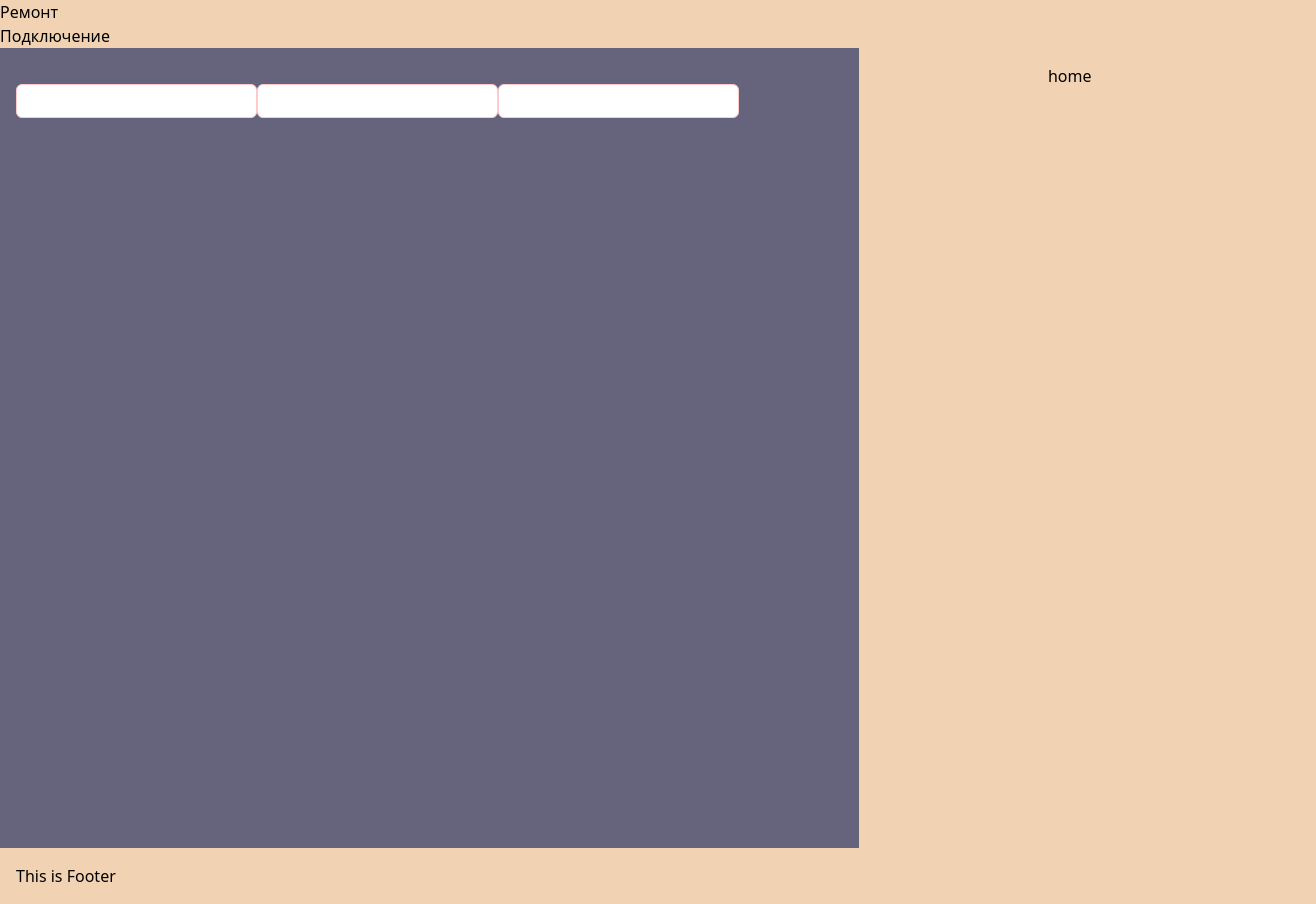
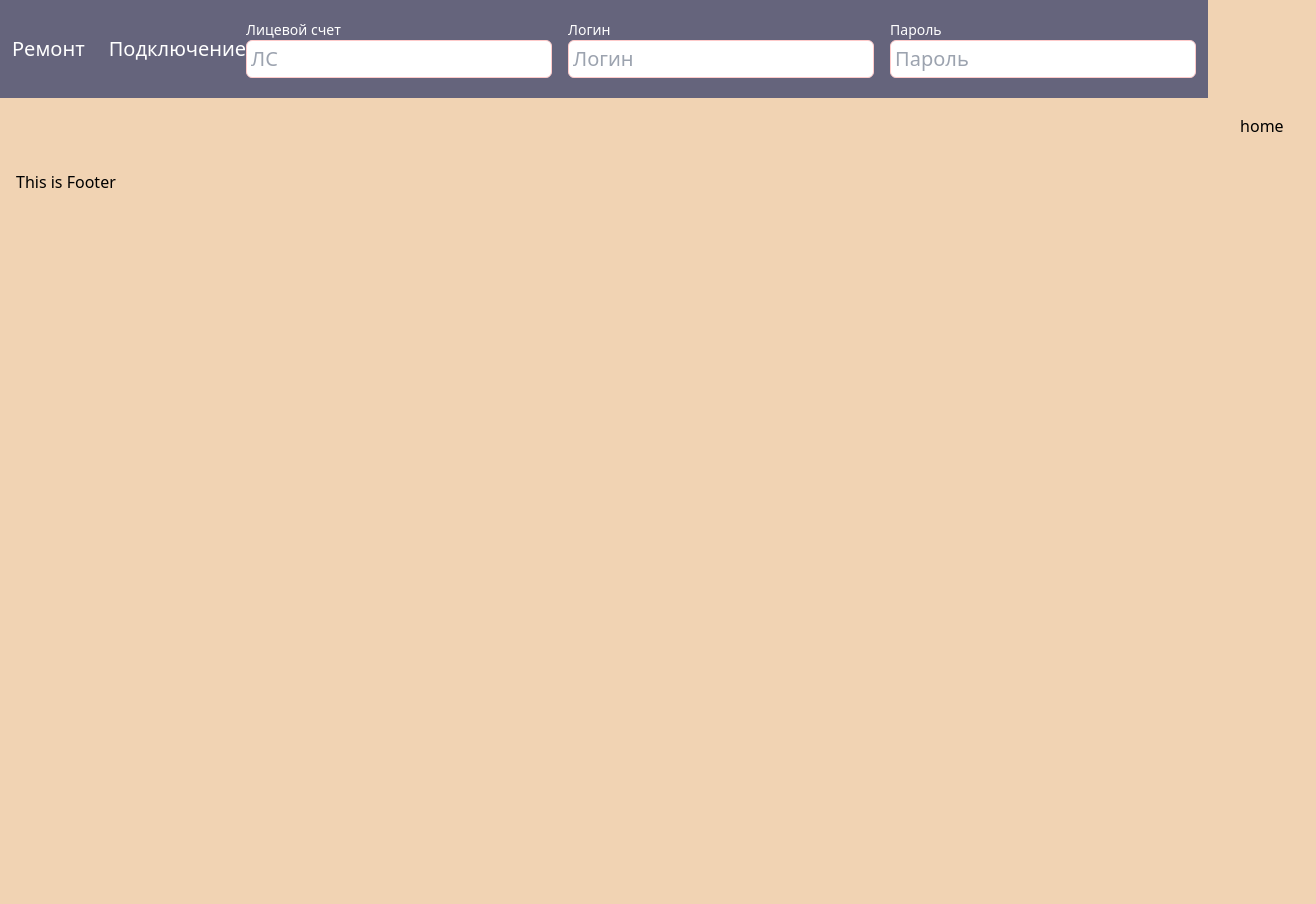
Before and after one commit to OmurbekArykbaev/template-generator, a React (Vite) app: page / in a window 1280 px wide. Shown: the whole page, 1316 px wide, since content can reach past the window. After the commit the page ends 800 px from the top, so only its background shows below. Built offline with nearby package versions, Linux system fonts and the light colour scheme.

Commit message:
add form in header

```diff
--- a/src/layout/aside/Aside.module.css
+++ /dev/null
@@ -1,10 +0,0 @@
-.aside {
-  display: grid;
-  grid-area: aside;
-  @apply py-6 px-4 min-h-screen  bg-[#65647C];
-  /* @apply bg-black min-h-screen; */
-}
-
-.aside > div > form {
-  @apply space-y-3;
-}
--- a/src/layout/aside/Aside.tsx
+++ /dev/null
@@ -1,18 +0,0 @@
-import { Input } from "../../components"
-import styles from "./Aside.module.css"
-
-const Aside = () => {
-  return (
-    <aside className={styles.aside}>
-      <div>
-        <form>
-          <Input />
-          <Input />
-          <Input />
-        </form>
-      </div>
-    </aside>
-  )
-}
-
-export default Aside
--- a/src/layout/header/Header.module.css
+++ b/src/layout/header/Header.module.css
@@ -1,3 +1,11 @@
 .header {
-  grid-area: header;
+  @apply py-3 bg-[#65647C] text-[#fff]  text-xl;
 }
+
+.header > div {
+  @apply flex justify-around items-center px-3 py-2;
+}
+
+.header > div > ul {
+  @apply flex space-x-6;
+}
--- a/src/layout/header/Header.tsx
+++ b/src/layout/header/Header.tsx
@@ -1,3 +1,4 @@
+import { Input } from "../../components"
 import styles from "./Header.module.css"
 
 const Header = (): JSX.Element => {
@@ -8,6 +9,27 @@ const Header = (): JSX.Element => {
           <li>Ремонт</li>
           <li>Подключение</li>
         </ul>
+        <form className="flex flex-row space-x-4">
+          <div className="flex flex-col">
+            <label className="text-sm" htmlFor="ls">
+              Лицевой счет
+            </label>
+            <Input type="text" placeholder="ЛС" name="ls" />
+          </div>
+
+          <div className="flex flex-col">
+            <label className="text-sm" htmlFor="ls">
+              Логин
+            </label>
+            <Input type="text" placeholder="Логин" name="login" />
+          </div>
+          <div className="flex flex-col">
+            <label className="text-sm" htmlFor="ls">
+              Пароль
+            </label>
+            <Input type="text" placeholder="Пароль" name="password" />
+          </div>
+        </form>
       </div>
     </header>
   )
--- a/src/layout/index.ts
+++ b/src/layout/index.ts
@@ -4,7 +4,6 @@
 import Header from "./header/Header"
 import Footer from "./footer/Footer"
 import Layout from "./layout/Layout"
-import Aside from "./aside/Aside"
 import Wrapper from "./wrapper/Wrapper"
 
-export { Wrapper, Header, Footer, Layout, Aside }
+export { Wrapper, Header, Footer, Layout }
--- a/src/layout/layout/Layout.tsx
+++ b/src/layout/layout/Layout.tsx
@@ -2,14 +2,12 @@ import { FC } from "react"
 import { LayoutProps } from "./Layout.props"
 import Header from "../header/Header"
 import Footer from "../footer/Footer"
-import Aside from "../aside/Aside"
 import Wrapper from "../wrapper/Wrapper"
 
 const Layout: FC<LayoutProps> = ({ children }): JSX.Element => {
   return (
     <>
       <Header />
-      <Aside />
       <Wrapper>{children}</Wrapper>
       <Footer />
     </>
```
